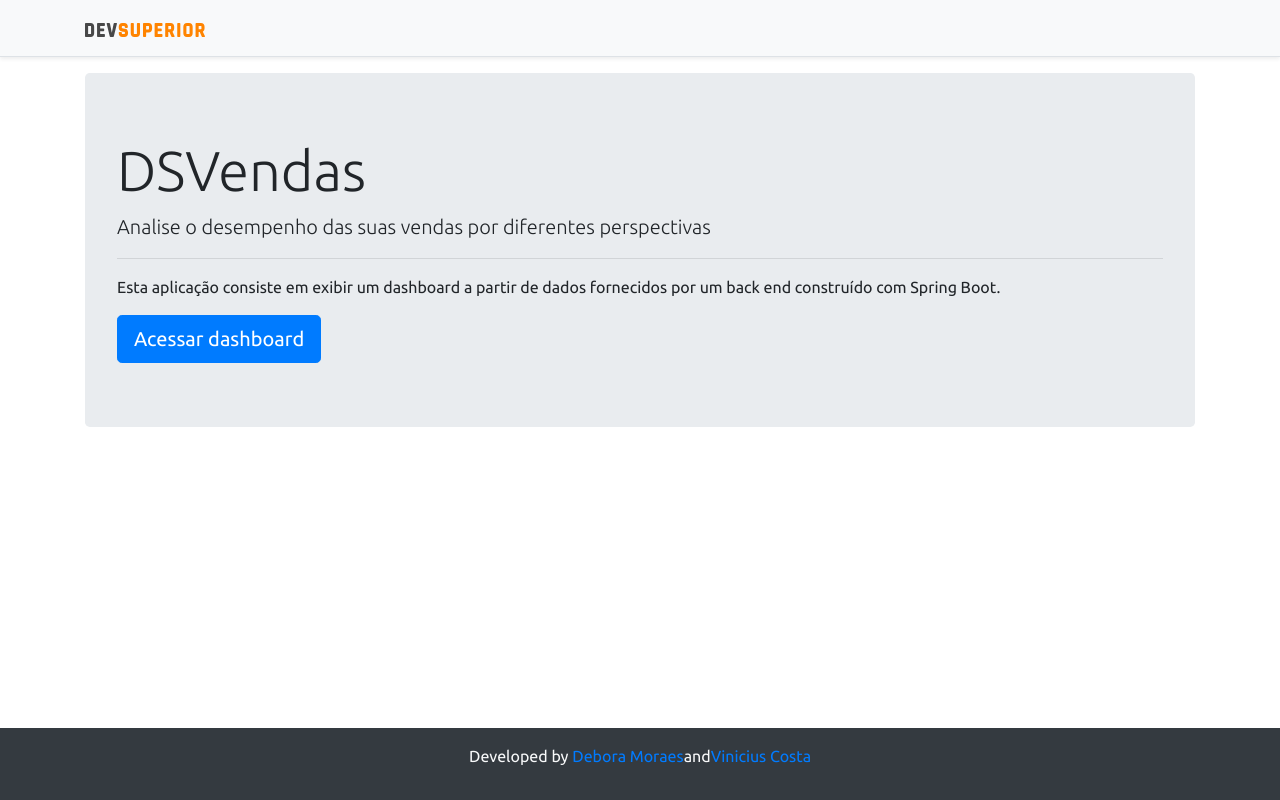
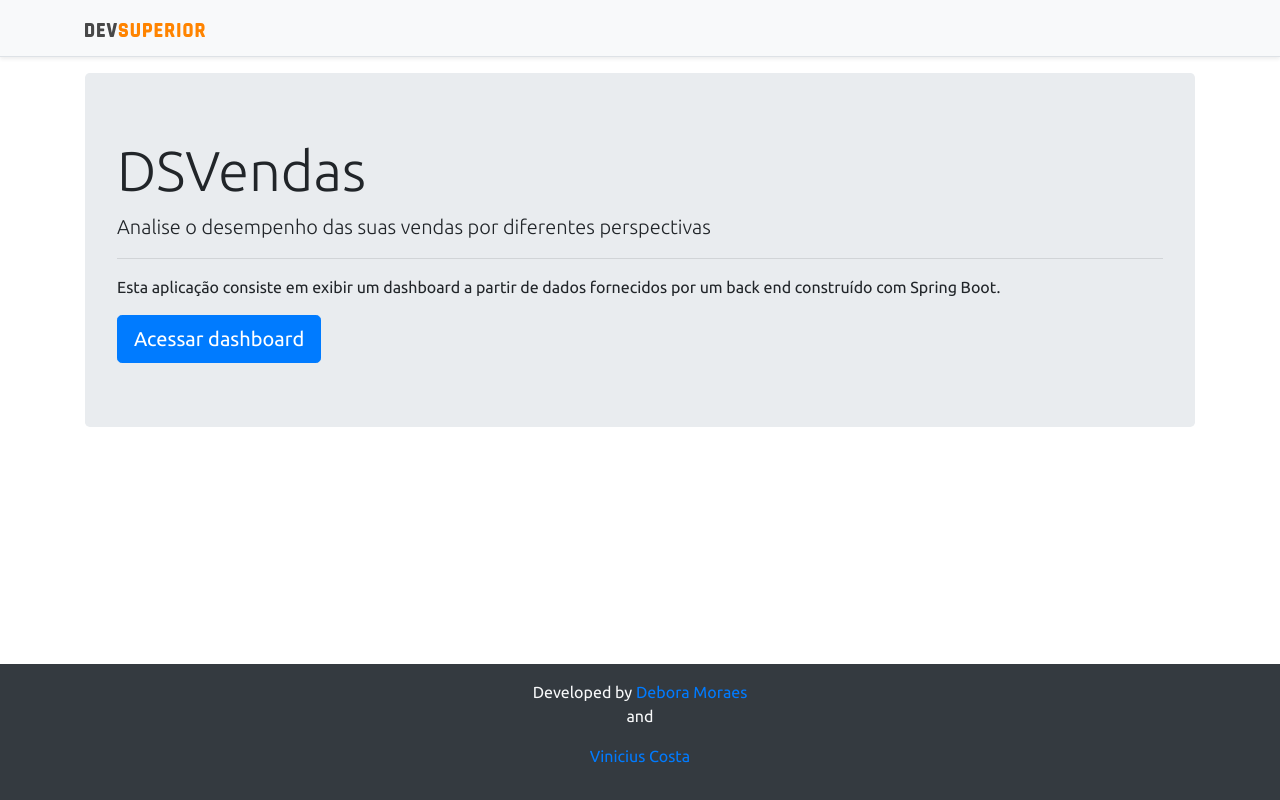
Before and after one commit to DeboraMoraes/projeto-sds3, a React (Create React App) app in the folder frontend/: page / in a window 1280 px wide. Built offline with nearby package versions, Linux system fonts and the light colour scheme; no server answers.

Commit message:
Update index.tsx

```diff
--- a/frontend/src/components/Footer/index.tsx
+++ b/frontend/src/components/Footer/index.tsx
@@ -11,7 +11,7 @@ const Footer = () => {
           >
             Debora Moraes
           </a>
-          and
+          <p>and</p>
           <a
             href="https://github.com/viniharu"
             target="_blank"
```
